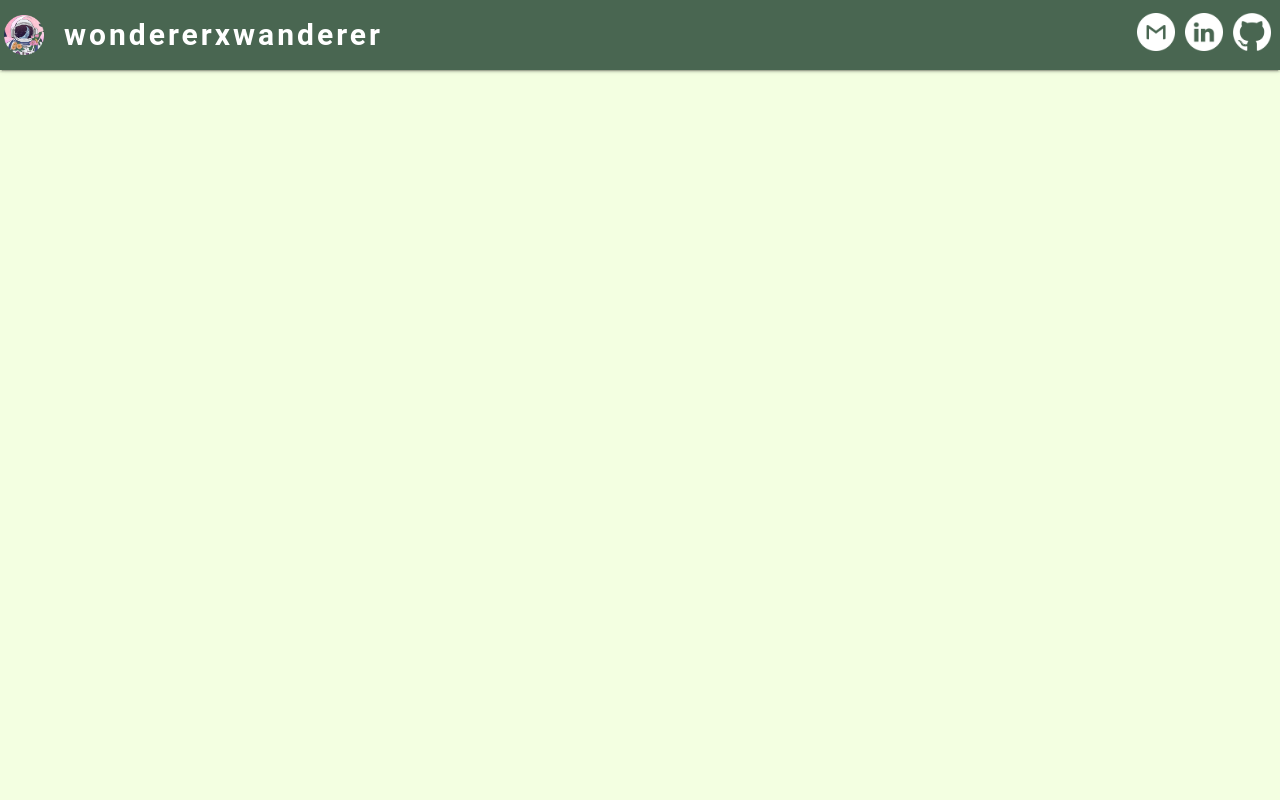
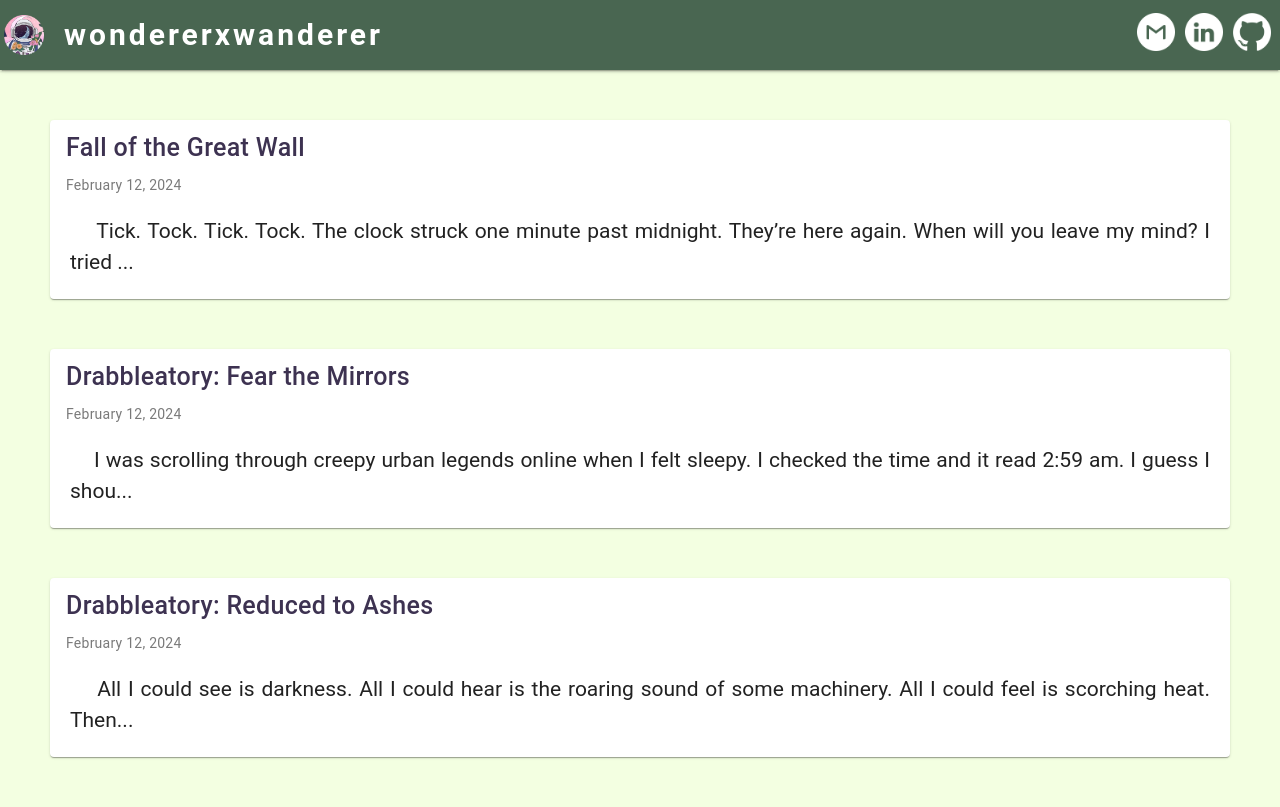
Before and after one commit to JovihanniCasenas/wondererxwanderer, a Vue app: page /content in a window 1280 px wide. Before the commit this address had no page. Built offline with nearby package versions, Linux system fonts and the light colour scheme.

Commit message:
add pinia

```diff
--- a/package.json
+++ b/package.json
@@ -10,6 +10,7 @@
     "@mdi/font": "7.0.96",
     "date-fns": "^3.3.1",
     "markdown-it": "^14.0.0",
+    "pinia": "^2.1.7",
     "roboto-fontface": "*",
     "vue": "^3.3.0",
     "vue-markdown": "^2.2.4",
--- a/src/assets/content/fear-the-mirrors.md
+++ b/src/assets/content/fear-the-mirrors.md
@@ -1,5 +1,5 @@
 Drabbleatory: Fear the Mirrors
 20240212
-&nbsp;&nbsp;&nbsp;&nbsp;I was scrolling through creepy urban legends online when I felt sleepy. I checked the time and it read 2:59 am. I guess I should stop staying up too late. I went to the bathroom to wash my face. What surprised me was when my reflection tilted her head and gave me a lopsided smile. "Hello there my other self. It's my turn now." Then, before I lost my consciousness, the time was 3 am.
+&nbsp;&nbsp;&nbsp;&nbsp;I was scrolling through creepy urban legends online when I felt sleepy. I checked the time and it read 2:59 am. I guess I should stop staying up too late. I went to the bathroom to wash my face. What surprised me was when my reflection tilted her head and gave me a lopsided smile. &quot;Hello there my other self. It's my turn now.&quot; Then, before I lost my consciousness, the time was 3 am.
 <br><br>
-&nbsp;&nbsp;&nbsp;&nbsp;Now that I woke up, I noticed something different. I can see myself smiling at me. But, *I became the reflection*.
+&nbsp;&nbsp;&nbsp;&nbsp;Now that I woke up, I noticed something different. I can see myself smiling at me. But, *I became the reflection.*
--- a/src/components/AppBar.vue
+++ b/src/components/AppBar.vue
@@ -5,7 +5,7 @@ import { useRouter } from 'vue-router'
 const router = useRouter()
 
 const toHome = () => {
-    router.push('/home')
+    router.push('/content')
 }
 </script>
 
--- a/src/main.js
+++ b/src/main.js
@@ -16,11 +16,6 @@ import { createApp } from 'vue'
 // Styles
 import '@/assets/styles/main.css'
 
-// md Content
-import { mdInit } from '@/helper/paths.js'
-
-mdInit()
-
 const app = createApp(App)
 
 registerPlugins(app)
--- a/src/pages/ContentList.vue
+++ b/src/pages/ContentList.vue
@@ -1,47 +1,31 @@
 <script setup>
-import { onMounted, ref } from 'vue'
 import ContentCard from '@/components/ContentCard.vue'
-import Content from '@/types/content.js'
-import EmptyContent from '@/types/content.js'
-import { sortAndFormatDates } from '@/helper/dateformatter.js'
-import { mdPaths, mdRaw } from '@/helper/paths'
+import { useAppStateStore } from '@/stores/appState'
+import colors from '@/assets/styles/colors'
+import { useContentStore } from '@/stores/content'
 
-let isLoading = ref(true)
+const appState = useAppStateStore()
+const contentStore = useContentStore()
 
-let mdContents = ref([Content])
-
-const getContentStr = async (path, raw) => {
-    let content = { ...EmptyContent }
-    content.key = path
-    const match = raw.match(/^([^\n]+)\n(\d{8})([\s\S]{0,150})/m)
-    content.title = match[1]. trim()
-    content.published = match[2].trim()
-    content.body = match[3].trim() + '...'
-
-    return content
+const clipBody = (body) => {
+    let clipped = body.slice(0, 150)
+    if(body.length > 150) return `${clipped}...`
+    return clipped
 }
-
-const getContents = async () => {
-    let out = []
-    for (let i = 0; i < mdPaths.length; i++) {
-        out.push(await getContentStr(mdPaths[i], mdRaw[i]))
-    }
-    isLoading.value = false
-    return out
-}
- onMounted(async () => {
-    mdContents.value = await getContents()
-    mdContents.value = sortAndFormatDates(mdContents.value)
- })
 </script>
 
 <template>
+    <v-sheet v-if="appState.isLoading">
+        <v-progress-circular model-value="20" indeterminate :color="colors.primary"></v-progress-circular>
+    </v-sheet>
+
     <ContentCard
-    v-for="md in mdContents"
+    v-else
+    v-for="md in contentStore.contents"
     :key="md.key"
     :id="md.key"
     :title="md.title"
     :published="md.published"
-    :md-content="md.body"
+    :md-content="clipBody(md.body)"
     ></ContentCard>
 </template>
--- a/src/pages/ContentView.vue
+++ b/src/pages/ContentView.vue
@@ -1,26 +1,16 @@
 <script setup>
-import { ref, onBeforeMount } from 'vue'
+import { onBeforeMount } from 'vue'
 import { useRoute } from 'vue-router'
 import MarkdownContent from '@/components/MarkdownContent.vue'
-import EmptyContent from '@/types/content.js'
 import colors from '@/assets/styles/colors.js'
-import { formatDate, parseDate } from '@/helper/dateformatter'
-import { mdContentView } from '@/helper/paths'
+import { useContentStore } from '@/stores/content'
 
 const route = useRoute()
 
-let content = ref(EmptyContent)
-
-const getContentStr = async (path) => {
-    const file = mdContentView[path]
-    const match = file.match(/^([^\n]+)\n(\d{8})([\s\S]*)/m)
-    content.value.title = match[1]. trim()
-    content.value.published = formatDate(parseDate(match[2].trim()))
-    content.value.body = match[3].trim()
-}
+const contentStore = useContentStore()
 
 onBeforeMount(async () => {
-    await getContentStr(route.params.id)
+    contentStore.getSelectedContent(route.params.id)
 })
 </script>
 
@@ -33,20 +23,20 @@ onBeforeMount(async () => {
         class="content-title"
         :style="{ '--content-title-color': colors.primary }"
         >
-            {{ content.title }}
+            {{ contentStore.selectedContent.title }}
         </v-card-title>
         <v-card-item class="content-body">
             <p
             class="content-timestamp"
             :style="{ '--timestamp-color': colors.primary }"
             >
-                Published: {{ content.published }}
+                Published: {{ contentStore.selectedContent.published }}
             </p>
 
             <hr class="divider" :style="{ '--divider-color': colors.secondary }">
 
             <MarkdownContent
-            :source="content.body"
+            :source="contentStore.selectedContent.body"
             />
         </v-card-item>
     </v-card>
--- /dev/null
+++ b/src/pages/MainView.vue
@@ -0,0 +1,26 @@
+<script setup>
+import { onMounted } from 'vue';
+import { useRouter } from 'vue-router';
+import ContentList from './ContentList.vue';
+import { useContentStore } from '@/stores/content'
+import { useAppStateStore } from '@/stores/appState';
+
+const contentStore = useContentStore()
+const appState = useAppStateStore()
+const router = useRouter()
+
+onMounted(async () => {
+    if(!contentStore.doneInit) {
+        await contentStore.init()
+        contentStore.doneInit = true
+        appState.isLoading = false
+    }
+
+    router.push('/content')
+})
+
+</script>
+
+<template>
+    <ContentList />
+</template>
--- a/src/plugins/index.js
+++ b/src/plugins/index.js
@@ -7,8 +7,11 @@
 // Plugins
 import vuetify from './vuetify'
 import router from '@/router/index.js'
+import { createPinia } from 'pinia'
 
 export function registerPlugins (app) {
+  const pinia = createPinia()
+  app.use(pinia)
   app.use(vuetify)
   app.use(router)
 }
--- a/src/router/index.js
+++ b/src/router/index.js
@@ -4,12 +4,19 @@ const router = createRouter({
     history: createWebHistory(import.meta.env.BASE_URL),
     routes: [
         {
-            path: '/home',
-            alias: '/',
+            path: '/',
             name: 'home',
             meta: { layout: 'home' },
             components: {
-                default: () => import('@/pages/ContentList.vue'),
+                default: () => import('@/pages/MainView.vue'),
+            }
+        },
+        {
+            path: '/content',
+            name: 'content-list',
+            meta: { layout: 'content-list' },
+            components: {
+                default: () => import('@/pages/MainView.vue'),
             }
         },
         {
--- /dev/null
+++ b/src/stores/appState.js
@@ -0,0 +1,10 @@
+import { defineStore } from 'pinia'
+import { ref } from 'vue'
+
+export const useAppStateStore = defineStore('appState', () => {
+    const isLoading = ref(true)
+
+    return {
+        isLoading
+    }
+})
--- /dev/null
+++ b/src/stores/content.js
@@ -0,0 +1,75 @@
+import { defineStore } from 'pinia'
+import { ref } from 'vue'
+import EmptyContent from '@/types/content'
+import { sortAndFormatDates } from '@/helper/dateformatter'
+import { useAppStateStore } from './appState'
+
+const appState = useAppStateStore()
+
+export const useContentStore = defineStore('content', () => {
+    const doneInit = ref(false)
+    const selectedContent = ref({})
+    let contents = ref([])
+
+    const createEmptyContent = () => {return { ...EmptyContent }}
+
+    const mdPaths = [
+        '/src/assets/content/fall-of-the-great-wall.md',
+        '/src/assets/content/fear-the-mirrors.md',
+        '/src/assets/content/reduced-to-ashes.md'
+    ]
+
+    const contentByParts = (raw, content, key) => {
+        const match = raw.match(/^([^\n]+)\n(\d{8})([\s\S]*)/m)
+        content.key = key
+        content.title = match[1]. trim()
+        content.published = match[2].trim()
+        content.body = match[3].trim()
+        return content
+    }
+
+    const init = async () => {
+        contents.value.push(
+            contentByParts(
+                (await import('@/assets/content/fall-of-the-great-wall.md?raw')).default,
+                createEmptyContent(),
+                'fall-of-the-great-wall.md'
+            )
+        )
+        contents.value.push(
+            contentByParts(
+                (await import('@/assets/content/fear-the-mirrors.md?raw')).default,
+                createEmptyContent(),
+                'fear-the-mirrors.md'
+            )
+        )
+        contents.value.push(
+            contentByParts(
+                (await import('@/assets/content/reduced-to-ashes.md?raw')).default,
+                createEmptyContent(),
+                'reduced-to-ashes.md'
+            )
+        )
+
+        contents.value = sortAndFormatDates(contents.value)
+    }
+
+    const getSelectedContent = (key) => {
+        for(const content of contents.value) {
+            if (content.key === key) {
+                appState.isLoading = false
+                selectedContent.value = content
+                return
+            }
+        }
+    }
+
+    return {
+        doneInit,
+        selectedContent,
+        contents,
+        mdPaths,
+        init,
+        getSelectedContent
+    }
+})
```
Also changed, not shown: 1 other file (tests, documents, lock files or other folders).
